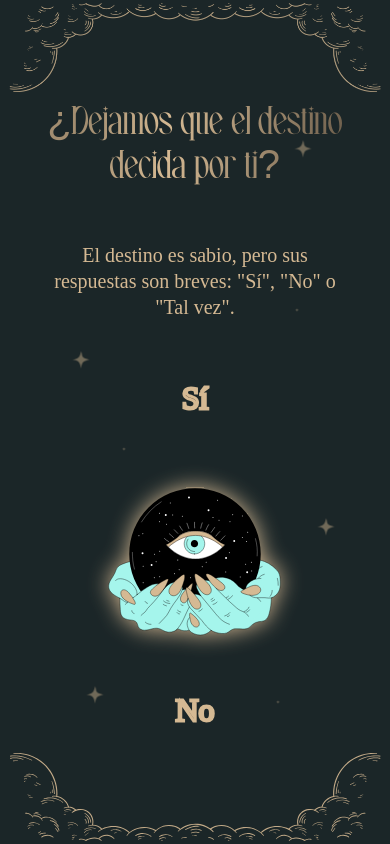
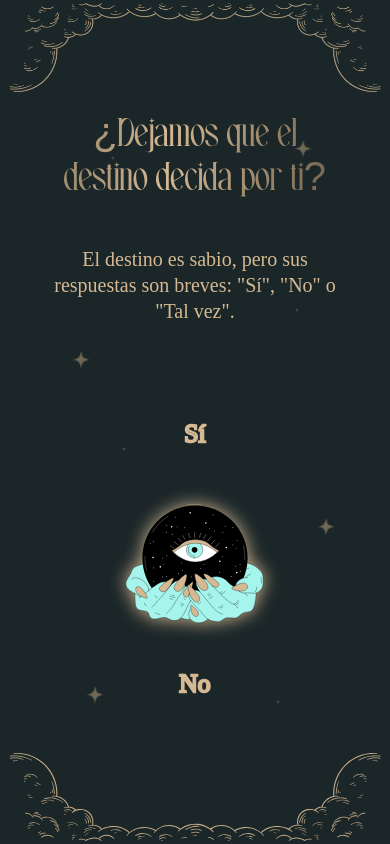
Before and after one commit to JessCardenas/oraculov1, a React (Vite) app: page / in a window 390 px wide. Built offline with nearby package versions, Linux system fonts and the light colour scheme.

Commit message:
another update

```diff
--- a/src/StyleSheets/HomeScreen.css
+++ b/src/StyleSheets/HomeScreen.css
@@ -32,7 +32,6 @@
   transition: opacity 0.7s ease;
   z-index: 0;
   margin: 10px;
-
 }
 
 .boton:hover .estrella {
@@ -66,10 +65,14 @@
   }
   .inicio {
     font-size: clamp(2.5rem, 6vw, 4rem);
+    padding: 16px 25px;
   }
   .subtitulo {
     font-size: clamp(1.25rem, 4vw, 1.5rem);
     padding: 1rem;
+  }
+  .containerBolaManos {
+    transform: scale(0.8);
   }
   .respuestaHomescreen {
     font-size: 2rem;
--- a/src/components/HomeScreen.jsx
+++ b/src/components/HomeScreen.jsx
@@ -14,7 +14,7 @@ function HomeScreen({ cambiarPantalla }) {
         vez".
       </h2>
 
-      <div className="flex flex-col md:flex-row  items-center justify-evenly max-w-5xl mx-auto px-4 ">
+      <div className=" containerBolaManos flex flex-col md:flex-row  items-center justify-evenly max-w-5xl mx-auto px-4 ">
         <div>
           <button
             onClick={() => cambiarPantalla("oraculo")}
@@ -30,7 +30,7 @@ function HomeScreen({ cambiarPantalla }) {
           <img
             src={Bola_manos}
             alt="Pregunta al Oráculo"
-            className="bolaManos md:block w-4/5 max-w-md mx-auto"
+            className="bolaManos w-4/5 max-w-md mx-auto"
           />{" "}
         </div>
         <div>
```
